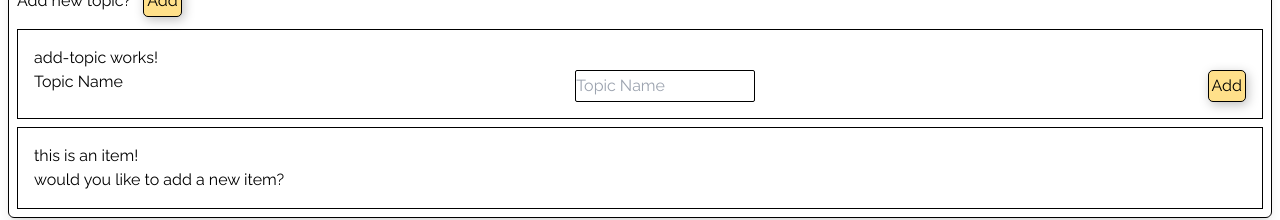
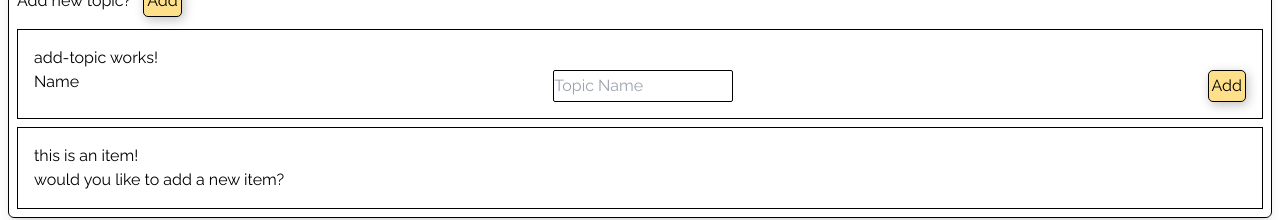
Before and after one commit to Hadasss/bloggy, an Angular app: page / in a window 1280 px wide. Shown: the part 282-502 px from the top of the page. Built offline with nearby package versions, Linux system fonts and the light colour scheme.

Commit message:
updated style in styles.css

```diff
--- a/src/app/components/add-topic/add-topic.component.html
+++ b/src/app/components/add-topic/add-topic.component.html
@@ -3,7 +3,7 @@
 
   <form>
     <div class="flex justify-between">
-      <label for="">Topic Name</label>
+      <label for="name">Name</label>
       <input
         class="rounded-sm border border-black"
         type="text"
--- a/src/app/components/topic/topic.component.css
+++ b/src/app/components/topic/topic.component.css
@@ -1,6 +1,3 @@
-.card {
-}
-
 .header {
   background-color: #ffe08a;
 }
```
